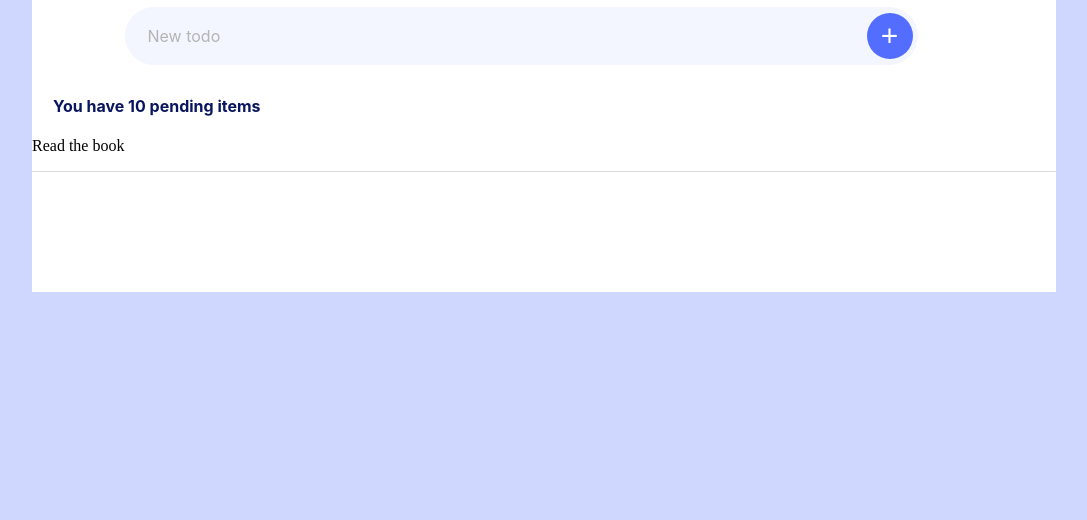
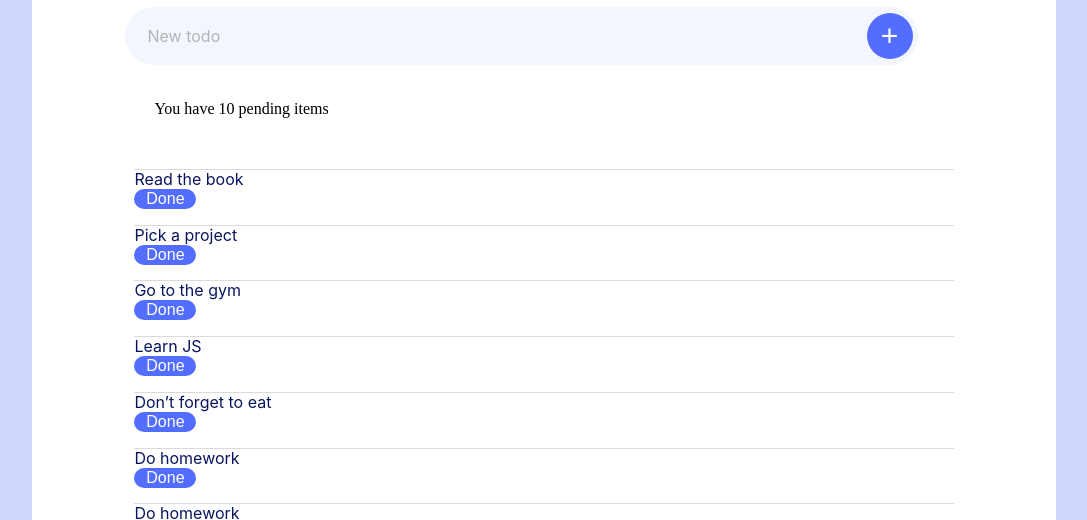
Before and after one commit to Mykhailo10/HM, a plain HTML site: page index.html in a window 1280 px wide. Shown: the part 280-800 px from the top of the page, without its empty margins (96-1183 px from the left). Drawn offline with Linux system fonts and the light colour scheme.

Commit message:
Todolist

```diff
--- a/css.main.css
+++ b/css.main.css
@@ -67,16 +67,54 @@
     background-color:#536DFF;
     border-radius: 50px;
 }
-h4 {
-    font-family: Inter;
-    font-weight: 500 medium;
-    color: #09165F;
-    margin-top: 31px;
-    margin-left: 21px;
-    font-size: 16px;
-    text-align: left;
+.items {
+    width: 80%;
+    margin: 35px auto;
+    padding-left: 40px;
 }
 .task {
-    border-bottom: 1px solid #DADADA;
+display: flex;
+flex-direction: column;
+height: 390px;
+width: 80%;
+padding: 0;
+list-style: none;
+margin: 0 auto;
+overflow: auto;
+}
+.list-task {
+display: flex;
+justify-content: space-between;
+align-items: center;
+border-bottom: 1px solid #DADADA;
+padding: 0px 0 7px 23px;
+height: 50px;
+}
 
+.task-name {
+font-family: 'Inter';
+font-style: normal;
+font-weight: 400;
+font-size: 16px;
+line-height: 19px;
+color: #09165F;
 }
+.list-btn-done {
+    font-weight: 40;
+    font-size: 16px;
+    color: white;
+    height: 41px;
+    width: 62px;
+    background-color: #536DFF;
+    border-radius: 50px;
+    border: 0;
+    margin-right: 40px;
+}
+.list-btn-done {
+margin-right: 20px;
+}
+ul::-webkit-scrollbar {
+    width: 4px;
+    border-radius: 10px;
+    background-color: #EEEEEE;
+}
--- a/index.html
+++ b/index.html
@@ -14,11 +14,30 @@
                 <input class="form-input" type="text" placeholder="New todo">
                 <button class="form-btn-plus">+</button>
               </form>
-                    <h4>You have 10 pending items</h4>
-                    <div class="task">
-                        <p>Read the book</p>
-
-
+                    <p class="items">You have 10 pending items</p>
+                        <ul class="task">
+                        <li class="list-task"></li>
+                        <span class="task-name">Read the book</span>
+                        <button class="list-btn-done">Done</button>
+                        <li class="list-task"></li>
+                        <span class="task-name">Pick a project</span>
+                        <button class="list-btn-done">Done</button>
+                        <li class="list-task"></li>
+                        <span class="task-name">Go to the gym</span>
+                        <button class="list-btn-done">Done</button>
+                        <li class="list-task"></li>
+                        <span class="task-name">Learn JS</span>
+                        <button class="list-btn-done">Done</button>
+                        <li class="list-task"></li>
+                        <span class="task-name">Don’t forget to eat </span>
+                        <button class="list-btn-done">Done</button>
+                        <li class="list-task"></li>
+                        <span class="task-name">Do homework</span>
+                        <button class="list-btn-done">Done</button>
+                        <li class="list-task"></li>
+                        <span class="task-name">Do homework</span>
+                        <button class="list-btn-done">Done</button>
+                    </ul>
                     </div>
             </div>
         </div>
```
